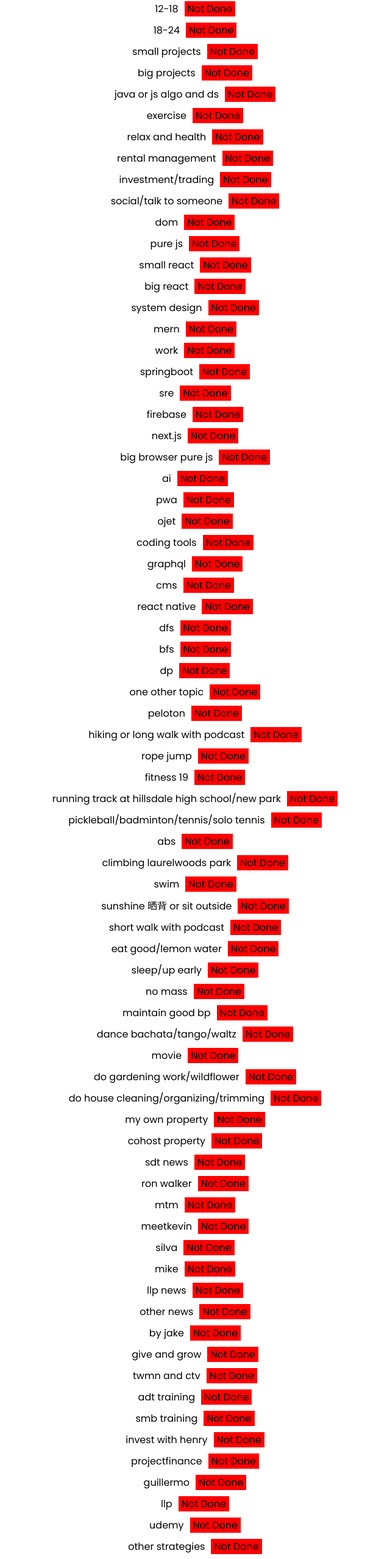
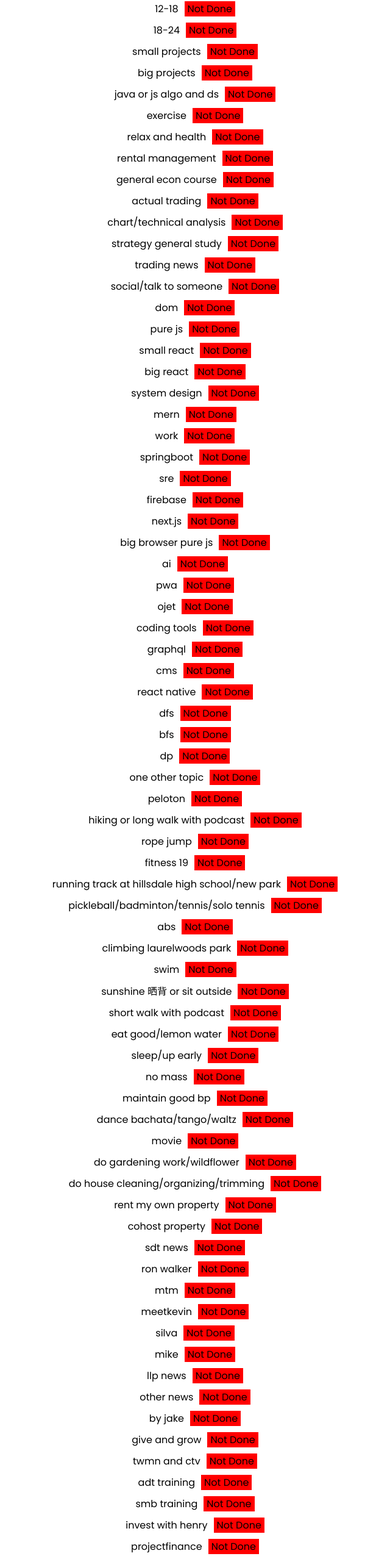
Before and after one commit to shachopin/daily-todos-trend, a React (Vite) app: page / in a window 1280 px wide. Shown: the part 231-2787 px from the top of the page at 61% size, without its empty margins (320-960 px from the left). Built offline with nearby package versions, Linux system fonts and the light colour scheme; no server answers; the database is empty.

Commit message:
🩴🌌 Updated with Glitch

```diff
--- a/src/data.js
+++ b/src/data.js
@@ -9,7 +9,11 @@ export const todos = [
   'exercise',
   'relax and health',
   'rental management',
-  'investment/trading',
+  'general econ course',
+  'actual trading',
+  'chart/technical analysis',
+  'strategy general study',
+  'trading news',
 
   'social/talk to someone',
 
@@ -60,7 +64,7 @@ export const todos = [
   'do gardening work/wildflower',
   'do house cleaning/organizing/trimming',
 
-  'my own property',
+  'rent my own property',
   'cohost property',
 
   'sdt news',
@@ -82,15 +86,15 @@ export const todos = [
   'guillermo',
   'llp',
   'udemy',
-  'other strategies',
+  'other strategies general study',
 
   'khanacademy',
-  'econ crash course',
+  'other general econ course',
 
   'wysertrade',
   'sdt training',
   'fractal flow',
   'other ta',
 
-  'actual trading'
+
 ];
```
